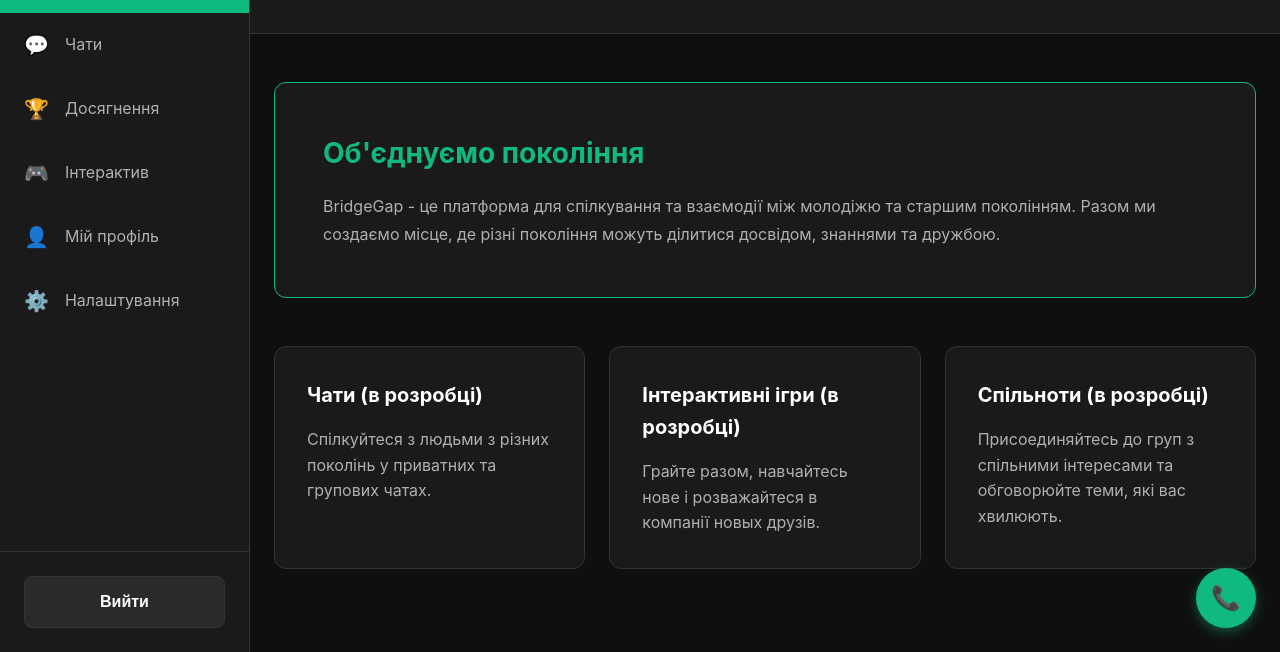
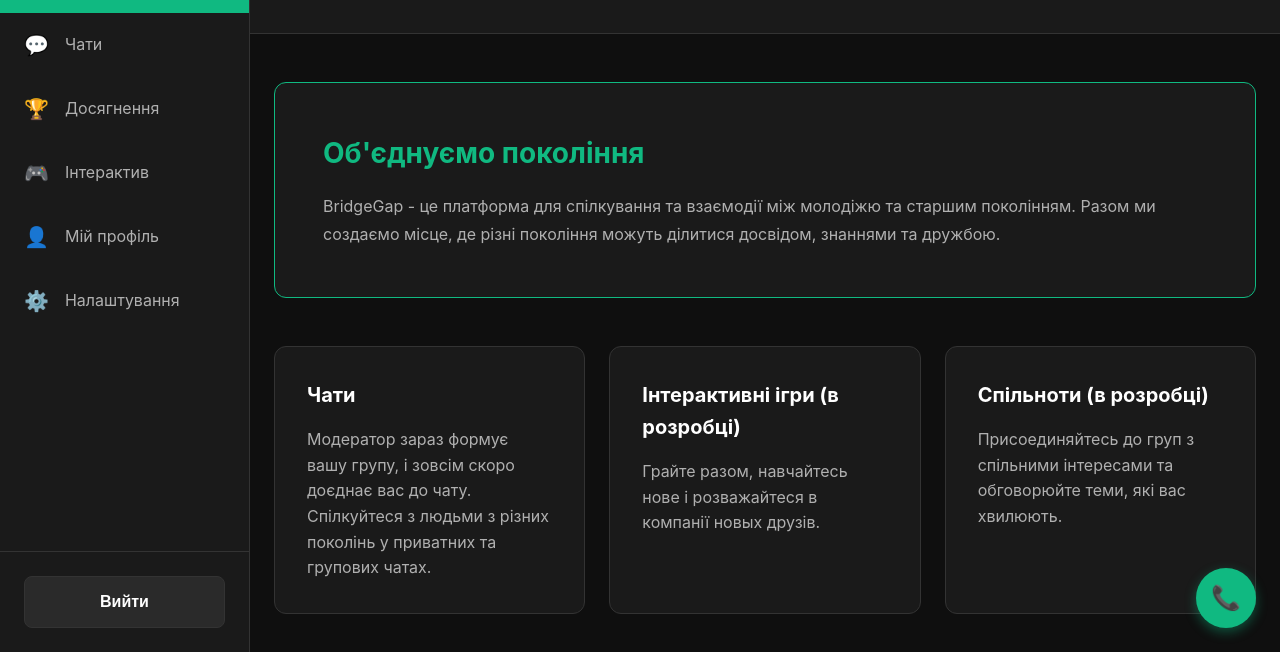
Before and after one commit to Volodymyr54t4t/BridgeGap, a website: page frontend/dashboard.html in a window 1280 px wide. Shown: the part 148-800 px from the top of the page. Drawn offline with Linux system fonts and the light colour scheme; sample sign-in values are in the browser's storage.

Commit message:
Update chat feature text and icon on dashboard
Revised the chat feature card to remove the 'in development' label and updated the description to inform users that a moderator is forming their group. Also changed the chat icon in the 'no chats' message.

```diff
--- a/frontend/dashboard.html
+++ b/frontend/dashboard.html
@@ -77,8 +77,9 @@
                     </div>
                     <div class="features-grid">
                         <div class="feature-card">
-                            <h3>Чати (в розробці)</h3>
-                            <p>Спілкуйтеся з людьми з різних поколінь у приватних та групових чатах.</p>
+                            <h3>Чати</h3>
+                            <p>Модератор зараз формує вашу групу, і зовсім скоро доєднає вас до чату. Спілкуйтеся з
+                                людьми з різних поколінь у приватних та групових чатах.</p>
                         </div>
                         <div class="feature-card">
                             <h3>Інтерактивні ігри (в розробці)</h3>
@@ -99,7 +100,7 @@
                 </header>
                 <div class="page-content">
                     <div class="in-development">
-                        <h2>У вас ще немає чатів 🗨️</h2>
+                        <h2>У вас ще немає чатів 💬</h2>
                         <p>Модератор зараз формує вашу групу, і зовсім скоро доєднає вас до чату.</p>
                     </div>
                 </div>
```
